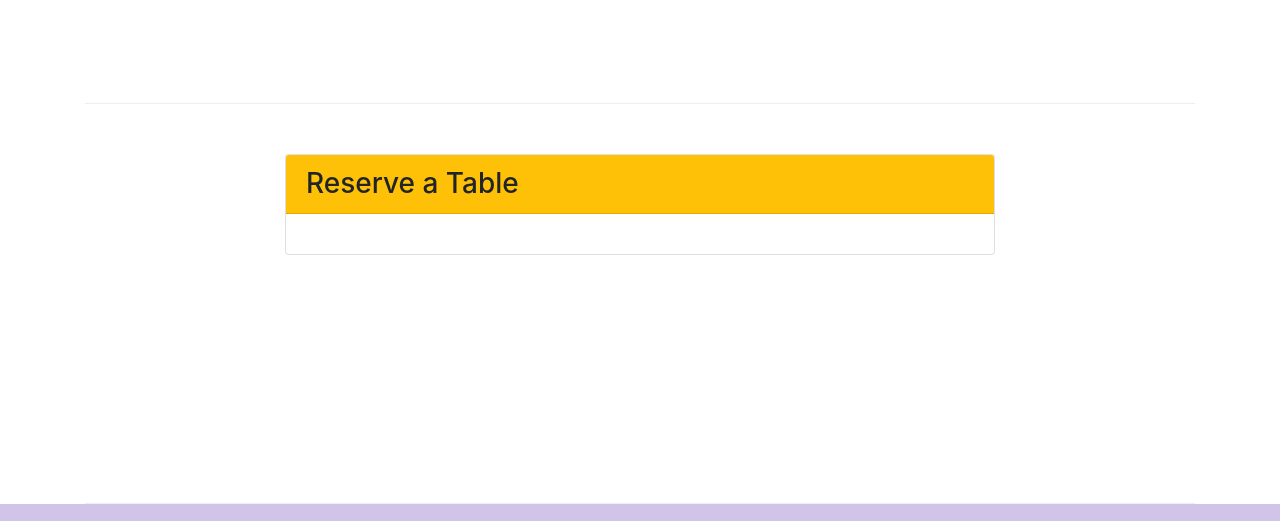
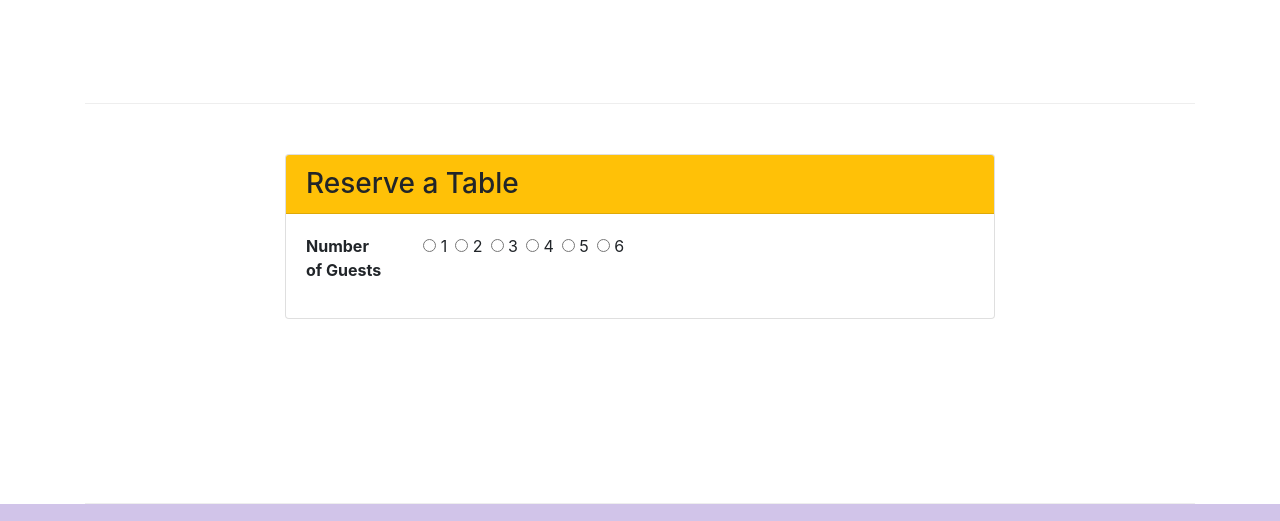
Before and after one commit to mastrmind-dev/Coursera-Frontend-Development-Bootstrap, a website: page index.html in a window 1280 px wide. Shown: the part 1430-1951 px from the top of the page. Drawn offline with nearby package versions, Linux system fonts and the light colour scheme.

Commit message:
add radio button group to the reservation table

```diff
--- a/index.html
+++ b/index.html
@@ -167,6 +167,35 @@
 					<div class="card">
 						<h3 class="card-header bg-warning">Reserve a Table</h3>
 						<div class="card-body">
+							<div class="row">
+								<div class="col-12 col-sm-6 col-md-2 mr-3">
+									<p class="font-weight-bold">Number<br />of Guests</p>
+								</div>
+								<div class="radio-inline mr-2">
+									<input type="radio" name="radiobuttons" id="radio1">
+									<label for="radio1">1</label>
+								</div>
+								<div class="radio-inline mr-2">
+									<input type="radio" name="radiobuttons" id="radio2">
+									<label for="radio2">2</label>
+								</div>
+								<div class="radio-inline mr-2">
+									<input type="radio" name="radiobuttons" id="radio3">
+									<label for="radio3">3</label>
+								</div>
+								<div class="radio-inline mr-2">
+									<input type="radio" name="radiobuttons" id="radio4">
+									<label for="radio4">4</label>
+								</div>
+								<div class="radio-inline mr-2">
+									<input type="radio" name="radiobuttons" id="radio5">
+									<label for="radio5">5</label>
+								</div>
+								<div class="radio-inline mr-2">
+									<input type="radio" name="radiobuttons" id="radio6">
+									<label for="radio6">6</label>
+								</div>
+							</div>
 						</div>
 					</div>
 				</div>
```
